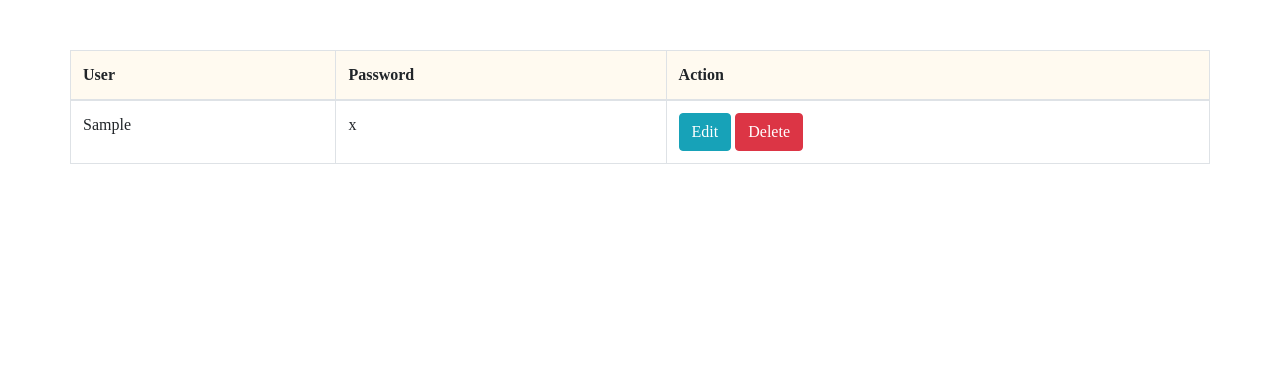
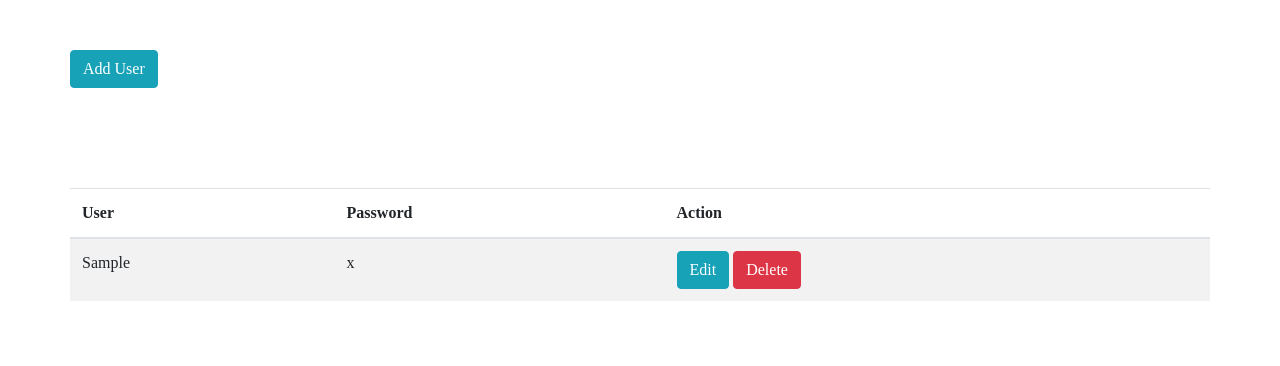
Before and after one commit to Shqipr/yoga-projekt, a PHP site: page /user-table.php in a window 1280 px wide. Shown: the top 366 px of the page. Run offline with PHP 8.4, Linux system fonts and the light colour scheme; tables that the repository leaves empty or names only in its code hold one stand-in row (values such as "Sample post"); data that the repository does not hold is empty.

Commit message:
working in project

```diff
--- a/message.php
+++ b/message.php
@@ -22,9 +22,9 @@ function pre_r( $array ) {
 <section class=" ">
 <div class="container">
 <div class="row  ">
-<table  class="table table-bordered  ">
+<table  class="table table-striped ">
     <thead>
-        <tr style="background-color:#FFFAF0; ">
+        <tr >
             <th >Email</th>
             <th>Derguar nga:</th>
             <th>Subject</th>
--- a/user-table.php
+++ b/user-table.php
@@ -18,12 +18,57 @@ function pre_r( $array ) {
     echo '</pre>';
 }
 ?>
+
+<section>
+<div class="container">
+<div class="row">
+<button type="button" class="btn btn-info " data-toggle="modal" data-target="#mymodal">  Add User </button>
+<div id="mymodal" class="modal fade" role="dialog">
+  <div class="modal-dialog modal-lg">
+
+    <!-- Modal content-->
+    <div class="modal-content">
+      <div class="modal-header">
+        <h4 class="modal-title">ADD USERS</h4>
+      </div>
+      <div class="modal-body">
+      <form method="post" action="add-user.php">
+<div class="container text-center">
+    <div>
+    <h1>Add User</h1>
+    <hr>
+    </div>
+    <label for="user">User</label>
+    <input type="text" placeholder="Username" name="user" required>
+    <div>
+
+    <label for="password">Password</label>
+    <input type="password" placeholder="Password" name="password" required>
+    </div>
+    <div>
+    <button type="submit" name="regjister" class="register btn btn-success">Add</button>
+  </div>
+
+
+  </form>
+      </div>
+      <div class="modal-footer">
+        <button type="button" class="btn btn-default" data-dismiss="modal">Close</button>
+      </div>
+    </div>
+
+  </div>
+</div>
+
+</div>
+</div>
+</section>
 <section class=" ">
 <div class="container">
 <div class="row  ">
-<table  class="table table-bordered  ">
+<table  class="table table-striped  ">
     <thead>
-        <tr style="background-color:#FFFAF0; ">
+        <tr >
             <th >User</th>
             <th>Password</th>
             <th colspan="1">Action</th>
@@ -35,8 +80,35 @@ function pre_r( $array ) {
             <td><?php echo $row['user']; ?></td>
             <td><?php echo $row['password']; ?></td>
             <td>
-                <a href="user-table.php?edit= <?php echo $row['user']; ?>"
-                    class="btn btn-info">Edit</a>
+
+            <button type="button" class="btn btn-info " data-toggle="modal" data-target="#myModal">
+           Edit</button>
+            <div id="myModal" class="modal fade" role="dialog">
+  <div class="modal-dialog">
+
+    <!-- Modal content-->
+    <div class="modal-content">
+      <div class="modal-header">
+
+        <h4 class="modal-title">Edit</h4>
+      </div>
+      <div class="modal-body">
+      <label for="user">User</label>
+    <input type="text" value="<?php echo $name; ?>" placeholder="Username" name="user" required>
+    <div>
+
+    <label for="password">Password</label>
+    <input type="password" value="<?php echo $pass; ?>"  placeholder="Password" name="password" required>
+    </div>
+      </div>
+      <div class="modal-footer">
+      <button type="button" class="btn btn-info" ><a class="text-light" href="users.php?update=<?php echo $row['id']; ?>">Update</a></button>
+        <button type="button" class="btn btn-default" data-dismiss="modal">Close</button>
+      </div>
+    </div>
+
+  </div>
+</div>
             <!-- </td>
             <td> -->
                 <a href="users.php?delete=<?php echo $row['id']; ?>"
```
Also changed, not shown: add-user.php (added, +30 -0 lines), login.php (+2 -16 lines), users.php (+17 -1 lines), validation.php (+33 -0 lines).
